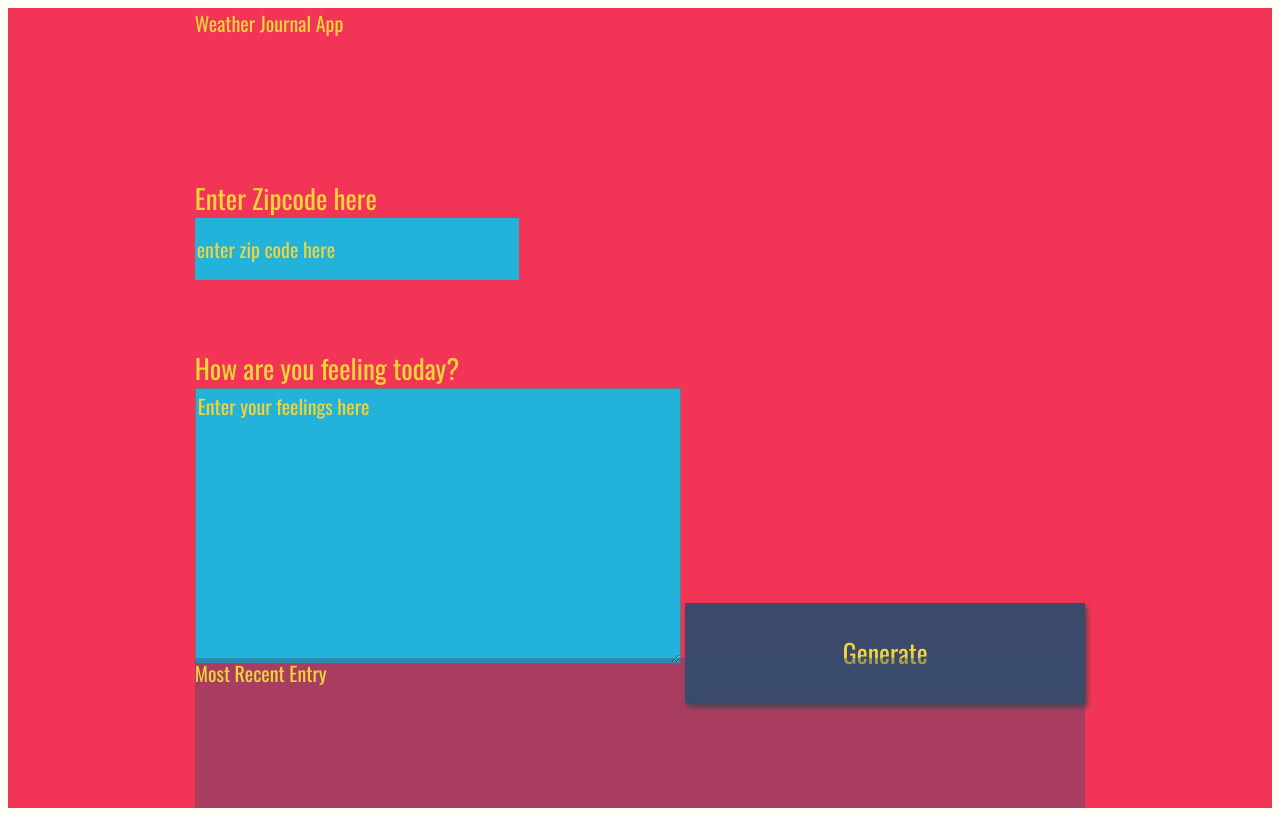
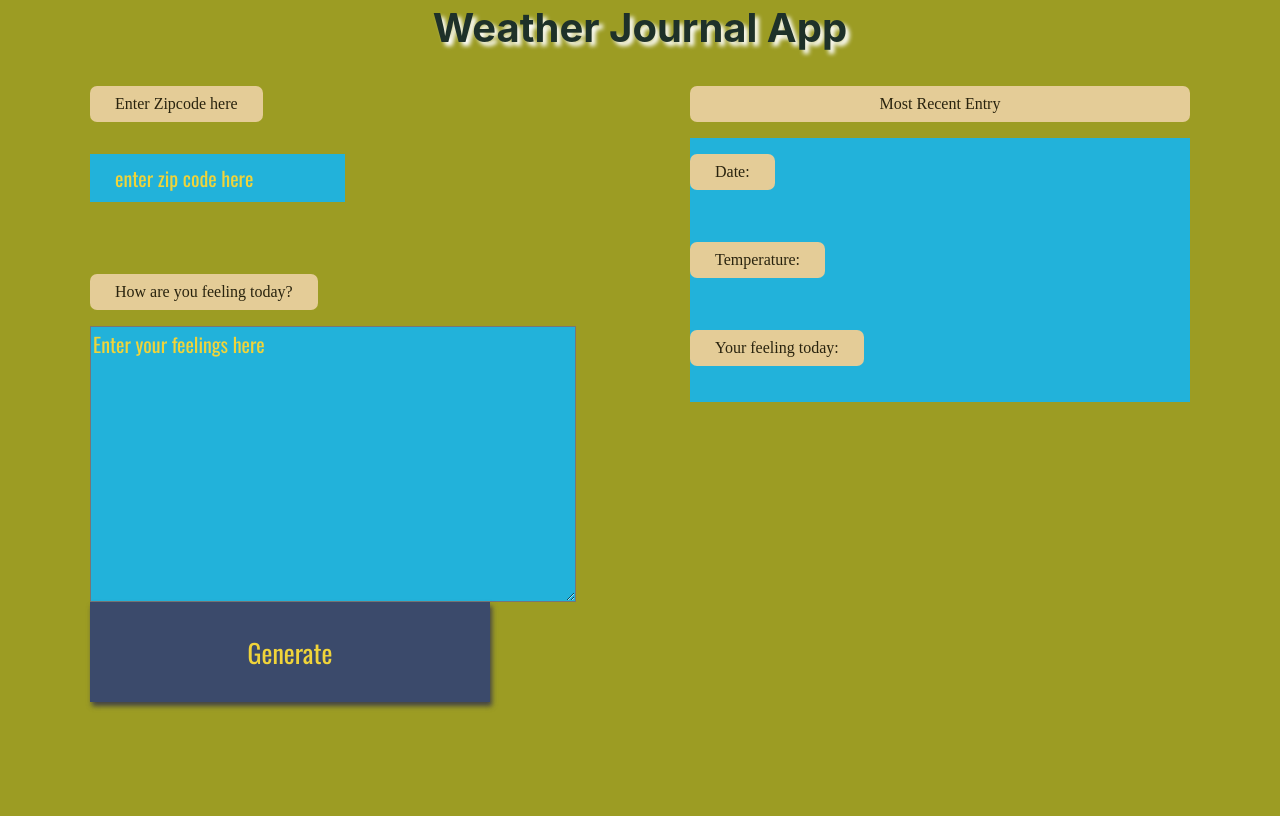
Before and after one commit to MariamSafwat/WeatherJournalProject, a website: page website/index.html in a window 1280 px wide. Drawn offline with nearby package versions, Linux system fonts and the light colour scheme; a web font is replaced by a local one.

Commit message:
Updated styles

```diff
--- a/server.js
+++ b/server.js
@@ -55,3 +55,5 @@ app.get('/data', (req,res)=>{
 	//send res data of endpoint object
 	res.send(projectData);
 });
+// TODO change layout (html & css)
+// TODO update ReadMe
--- a/website/index.html
+++ b/website/index.html
@@ -8,24 +8,36 @@
 </head>
  <body>
 <div id = "app">
-  <div class ="holder headline">
-    Weather Journal App
+  <div class="container">
+    <div class ="row headline">
+      <h1>Weather Journal App</h1>
     </div>
-  <div class ="holder zip">
+  </div>
+  <div class="row">
+    <div class="col-6">
+      <div class ="row zip">
         <label for="zip">Enter Zipcode here</label>
-    <input type="text" id="zip" placeholder="enter zip code here">
+        <div class="row"><input type="text" id="zip" placeholder="enter zip code here"></div>
       </div>
-  <div class ="holder feel">
+      <div class ="row feel">
         <label for="feelings">How are you feeling today?</label>
         <textarea class= "myInput" id="feelings" placeholder="Enter your feelings here" rows="9" cols="50"></textarea>
         <button id="generate" type = "submit"> Generate </button>
       </div>
-  <div class ="holder entry">
-    <div class = "title">Most Recent Entry</div>
-   <div id = "entryHolder">
-    <div id = "date"></div>
-   <div id = "temp"></div>
-   <div id = "content"></div>
+    </div>
+    <div class ="col-6 entry">
+      <label class = "title">Most Recent Entry</label>
+      <div class="container">
+       <div class="row" id = "entryHolder">
+        <label>Date:</label>
+        <div class="row" id = "date"></div>
+        <label>Temperature:</label>
+       <div class="row" id = "temp"></div>
+       <label>Your feeling today:</label>
+       <div class="row" id = "content"></div>
+      </div>
+    </div>
+    </div>
     </div>
     </div>
   </div>
--- a/website/style.css
+++ b/website/style.css
@@ -1,12 +1,113 @@
+* {
+    -webkit-box-sizing: border-box;
+    -moz-box-sizing: border-box;
+    -ms-box-sizing: border-box;
+    box-sizing: border-box;
+}
+body{
+    background: #9c9c23;
+    font-family: -apple-system, BlinkMacSystemFont, sans-serif;
+    margin: 0 auto;
+    max-width: 1200px;
+    width: 100%;
+}
+h1{
+    font-size: 40px;
+    width: 100%;
+    color: #1e3129;
+    text-align: center;
+    text-shadow: 4px 4px 4px #ffffff;
+     position: absolute;
+     top: 25%;
+     left: 50%;
+     transform: translate(-50%, -50%);
+}
+
+#app{
+  position: relative;
+  text-align: center;
+  color: white;
+}
+
+.row {
+    width: 100%;
+    margin-bottom: 20px;
+    display: flex; flex-wrap: wrap;
+
+}
+.col-3 {
+    width: 25%;
+    padding: 50px;
+    float: left;
+}
+.col-4 {
+    width: 33.33%;
+    padding: 50px;
+    float: left;
+}
+.col-6 {
+    width: 50%;
+    padding: 50px;
+}
+.container {
+  position: relative;
+  text-align: center;
+  color: white;
+}
+label {
+
+  padding: 9px 25px;
+  margin: 16px 0;
+  box-sizing: border-box;
+  background-color: #e4cc97;
+  color: #29230e;
+  border-radius: 7px;
+  font-size: 16px;
+  display: block;
+  text-align: center;
+  font-family: 'ZCOOL XiaoWei', serif;
+
+}
+input{
+    display:block;
+    padding: 9px 25px;
+    margin: 16px 0;
+    box-sizing: border-box;
+    background:#22b2da;
+    color: #f0d43a;
+    font-size: 20px;
+    font-family: 'Oswald', sans-serif;
+    border: none;
+}
+textarea{
+    background:#22b2da;
+    color: #f0d43a;
+    font-size: 20px;
+    font-family: 'Oswald', sans-serif;
+}
+#entryHolder{
+    background:#22b2da;
+    color: #f0d43a;
+    font-size: 20px;
+    font-family: 'Oswald', sans-serif;
+
+}
+
+
+
+
+/*
 body{
     background: #fffff8;
     font-family: -apple-system, BlinkMacSystemFont, sans-serif;
 }
+*/
 
+/*
 #app{
     display: grid;
     grid-auto-rows: minmax(150px, auto);
-    /* grid-template-columns:  */
+    /grid-template-columns:  /
     height:100vh;
     background: #f23557;
     color: #f0d43a;
@@ -17,6 +118,7 @@ body{
 }
 
 .holder{
+    border: 1px solid blue;
 
 }
 
@@ -24,9 +126,7 @@ body{
     background: rgba(59, 74, 107, .4);
 }
 
-#entryHolder{
 
-}
 
 #date{
 
@@ -46,23 +146,15 @@ body{
 .title{
 
 }
-
+*/
 /*  Basic Styling To Override Default For Basic HTML Elements */
+/*
 label{
     display:block;
     font-size: 27px;
 }
+*/
 
-input{
-    display:block;
-    height: 60px;
-    width: 320px;
-    background:#22b2da;
-    color: #f0d43a;
-    font-size: 20px;
-    font-family: 'Oswald', sans-serif;
-    border: none;
-}
 
 button{
     width: 400px;
@@ -74,16 +166,13 @@ button{
     border: none;
     box-shadow: 2px 4px 5px #444;
 }
+/*
 h1{
     font-size: 36px;
 }
+*/
 
-textarea{
-    background:#22b2da;
-    color: #f0d43a;
-    font-size: 20px;
-    font-family: 'Oswald', sans-serif;
-}
+
 /* Reset style for HTML element on active to have no border*/
 input:focus,
 select:focus,
```
Lines whose indentation alone changed are shown as unchanged.
